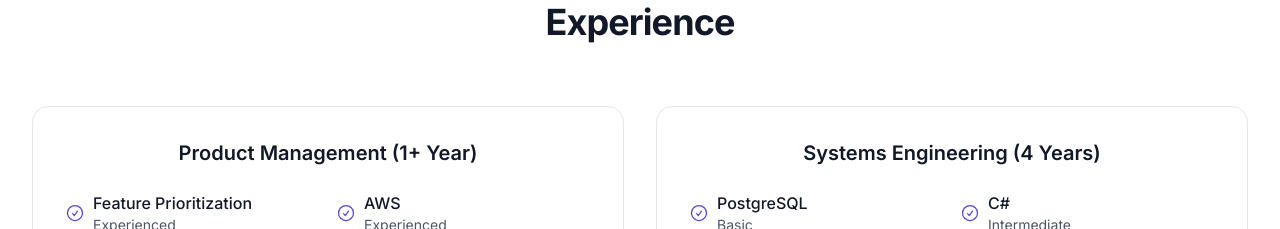
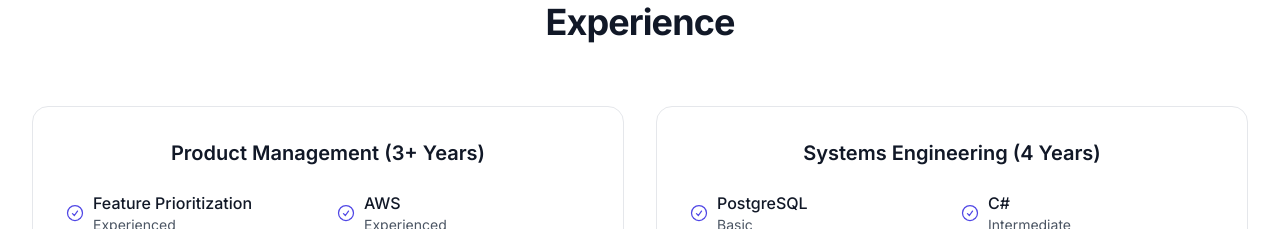
Before and after one commit to sidsethu/PersonalSite, a Next.js app: page / in a window 1280 px wide. Shown: the part 1560-1789 px from the top of the page. Built offline with nearby package versions, Linux system fonts and the light colour scheme.

Commit message:
Text Fix

```diff
--- a/src/components/Experience.tsx
+++ b/src/components/Experience.tsx
@@ -47,7 +47,7 @@ export function Experience() {
             className="rounded-2xl border border-gray-200 dark:border-gray-700 p-8"
           >
             <div className="text-center">
-              <h4 className="text-xl font-semibold mb-6">Product Management (1+ Year)</h4>
+              <h4 className="text-xl font-semibold mb-6">Product Management (3+ Years)</h4>
             </div>
             <div className="grid grid-cols-2 gap-4">
               {productSkills.map((skill) => (
```
